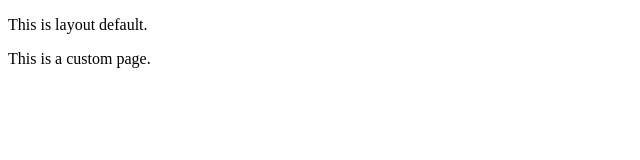
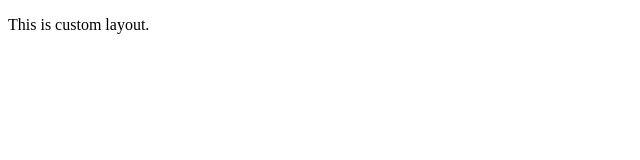
Before and after one commit to YoosonChan/json-processor, a Nuxt app: page /custom in a window 1280 px wide. Shown: the top 160 px of the page, without its empty margins (0-640 px from the left). Built offline with nearby package versions, Linux system fonts and the light colour scheme.

Commit message:
study Nuxt framework

```diff
--- /dev/null
+++ b/layouts/custom.vue
@@ -0,0 +1,9 @@
+<script setup lang="ts">
+
+</script>
+
+<template>
+  <div>
+    <p>This is custom layout.</p>
+  </div>
+</template>
--- a/pages/custom.vue
+++ b/pages/custom.vue
@@ -1,3 +1,10 @@
+<script setup lang="ts">
+definePageMeta({
+  layout: "custom"
+})
+</script>
+
 <template>
   This is a custom page.
+  <NuxtLayout />
 </template>
--- a/pages/index.vue
+++ b/pages/index.vue
@@ -1,3 +1,9 @@
+<script setup lang="ts">
+definePageMeta({
+  layout: 'default'
+})
+</script>
+
 <template>
   <div>
     <h3>This is index page.</h3>
```
